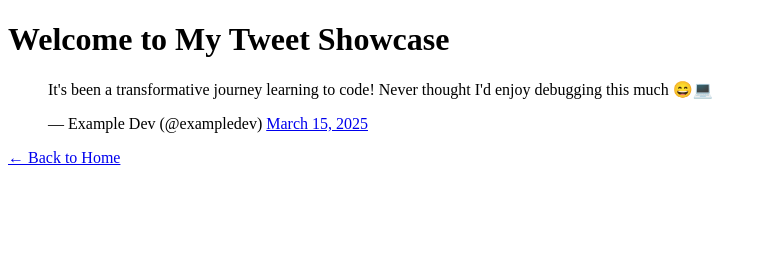
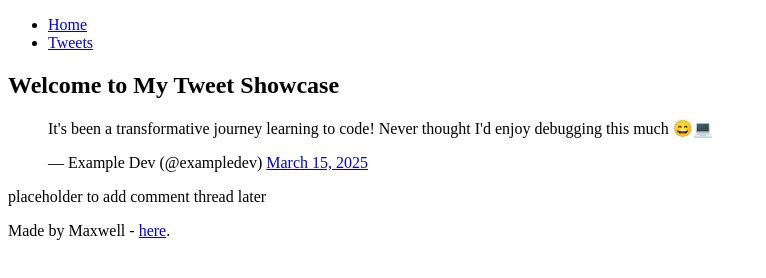
Before and after one commit to murariax/My_First_Portfolio, a plain HTML site: page html_basic/tweets.html in a window 1280 px wide. Shown: the whole page, without its empty margins (0-766 px from the left). Drawn offline with Linux system fonts and the light colour scheme.

Commit message:
tweets.html refactored

```diff
--- a/html_basic/tweets.html
+++ b/html_basic/tweets.html
@@ -5,6 +5,15 @@
     <title>My Favorite Tweets</title>
 </head>
 <body>
+    <header>
+        <ul>
+            <li><a href="index.html">Home</a></li>
+            <li><a href="tweets.html">Tweets</a></li>
+        </ul>
+    </header>
+
+    <main>
+        <article>
             <h1>Welcome to My Tweet Showcase</h1>
 
             <!-- Embedded Tweet -->
@@ -16,8 +25,15 @@
                 <a href="https://twitter.com/exampledev/status/1234567890123456789">March 15, 2025</a>
             </blockquote>
             <script async src="https://platform.twitter.com/widgets.js" charset="utf-8"></script>
+        </article>
 
-    <!-- Link back to homepage -->
-    <p><a href="index.html">← Back to Home</a></p>
+        <aside>
+            <p>placeholder to add comment thread later</p>
+        </aside>
+    </main>
+
+    <footer>
+        <p>Made by Maxwell - <a href="https://github.com/yourusername" target="_blank">here</a>.</p>
+    </footer>
 </body>
 </html>
```
Lines whose indentation alone changed are shown as unchanged.
